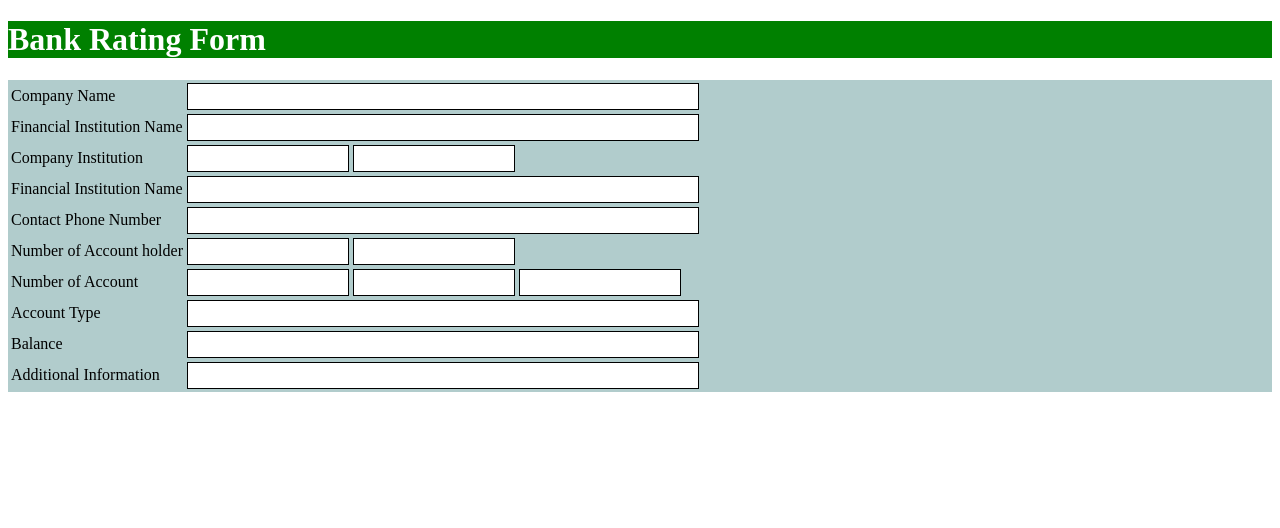
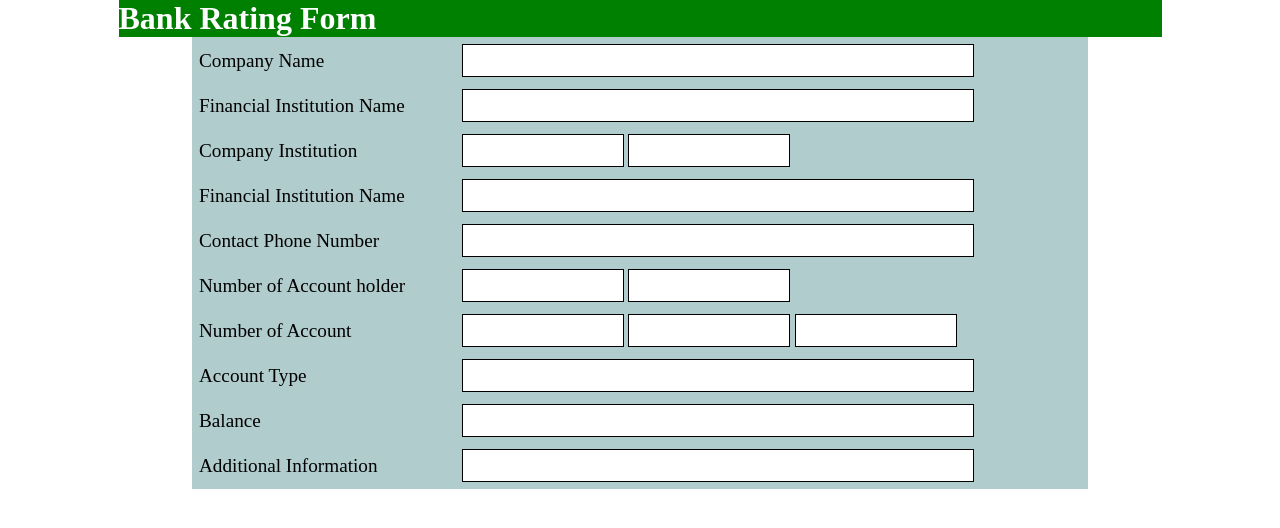
Before and after one commit to Gowtham21062004/Static-Bank-Form, a plain HTML site: page index.html in a window 1280 px wide. Drawn offline with Linux system fonts and the light colour scheme.

Commit message:
style.css

```diff
--- a/style.css
+++ b/style.css
@@ -1,26 +1,45 @@
+*{
+    margin: 0;
+    padding: 0;
+
+}
 header{
     background-color: green;
     color: white;
+    margin: 0 auto;
+    width: 1043px;
 }
-label{
-    font-size: large;
+td{
+    font-size:larger;
     padding: 5px;
 }
 .input{
     width: 500px;
     border: 1px solid black;
     padding: 5px;
+    font-size: large;
 }
 .two{
     width: 150px;
     border: 1px solid black;
     padding: 5px;
+    font-size: large;
 }
 .three{
     width: 150px;
     border: 1px solid black;
     padding: 5px;
+    font-size: large;
 }
-.section{
+/* .section{
     background-color: rgb(177, 204, 204);
+} */
+tr td{
+    text-align: justify;
 }
+table{
+    background-color: rgb(177, 204, 204);
+    width: 70%;
+    height: 700%;
+    margin: 0 auto;
+}
```
